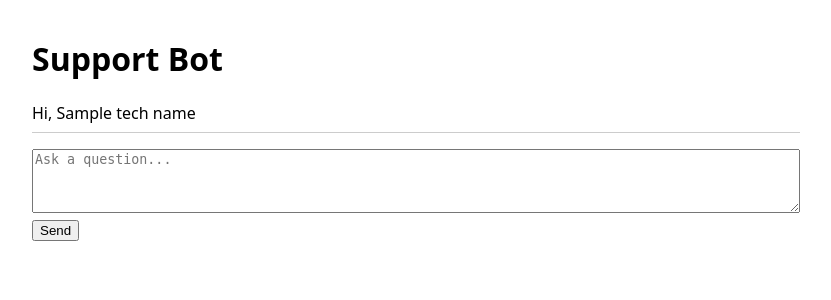
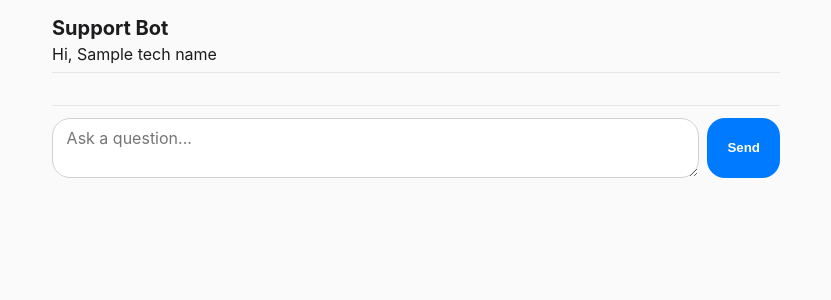
Before and after one commit to tmhoule/support-bot, a FastAPI app: template templates/chat.html in a window 1280 px wide. Shown: the top 300 px of the page, without its empty margins (224-1055 px from the left). Run offline with FastAPI, Linux system fonts and the light colour scheme; the template is opened without the code that fills it: most values are stand-ins (such as "Sample title", 1, 10 or a date in 2020); parts of the project's set-up code (start-up, migrations or seed data) failed here and were passed over.

Commit message:
feat(ui): style chat as iMessage-like bubbles (user right blue, assistant left gray)

```diff
--- a/static/styles.css
+++ b/static/styles.css
@@ -1,12 +1,93 @@
 * { box-sizing: border-box; }
-body { font-family: system-ui, sans-serif; max-width: 800px; margin: 0 auto; padding: 1rem; }
-header { border-bottom: 1px solid #ccc; padding-bottom: 0.5rem; margin-bottom: 1rem; }
-.msg { padding: 0.75rem; margin: 0.5rem 0; border-radius: 6px; }
-.msg-user { background: #e8f0fe; }
-.msg-assistant { background: #f5f5f5; }
-.role { font-size: 0.8rem; color: #666; margin-bottom: 0.25rem; }
-textarea { width: 100%; min-height: 4rem; }
-.name-form input { padding: 0.5rem; }
-.banner { background: #fff3cd; border: 1px solid #ffeeba; padding: 0.5rem; margin-top: 0.5rem; border-radius: 4px; }
+body {
+  font-family: -apple-system, BlinkMacSystemFont, "Segoe UI", system-ui, sans-serif;
+  max-width: 760px;
+  margin: 0 auto;
+  padding: 1rem;
+  background: #fafafa;
+  color: #1c1c1e;
+}
+header { border-bottom: 1px solid #e5e5ea; padding-bottom: 0.5rem; margin-bottom: 1rem; }
+header h1 { margin: 0 0 0.25rem; font-size: 1.25rem; }
+
+/* --- Chat transcript --- */
+#transcript {
+  display: flex;
+  flex-direction: column;
+  gap: 0.4rem;
+  margin-bottom: 1rem;
+}
+.msg {
+  max-width: 75%;
+  display: flex;
+  flex-direction: column;
+}
+.msg .role { display: none; } /* hide "user"/"assistant" labels in chat view */
+.msg .content {
+  padding: 0.55rem 0.85rem;
+  border-radius: 18px;
+  line-height: 1.35;
+  white-space: pre-wrap;
+  word-wrap: break-word;
+}
+.msg-user {
+  align-self: flex-end;
+  align-items: flex-end;
+}
+.msg-user .content {
+  background: #007aff;
+  color: white;
+  border-bottom-right-radius: 4px; /* "tail" */
+}
+.msg-assistant {
+  align-self: flex-start;
+  align-items: flex-start;
+}
+.msg-assistant .content {
+  background: #e5e5ea;
+  color: #1c1c1e;
+  border-bottom-left-radius: 4px; /* "tail" */
+}
+
+/* --- Compose form --- */
+#chat-form {
+  display: flex;
+  gap: 0.5rem;
+  position: sticky;
+  bottom: 0;
+  background: #fafafa;
+  padding: 0.75rem 0;
+  border-top: 1px solid #e5e5ea;
+}
+#chat-form textarea {
+  flex: 1;
+  min-height: 2.5rem;
+  max-height: 10rem;
+  padding: 0.55rem 0.85rem;
+  border: 1px solid #d1d1d6;
+  border-radius: 18px;
+  resize: vertical;
+  font-family: inherit;
+  font-size: 1rem;
+}
+#chat-form button {
+  padding: 0 1.25rem;
+  border: none;
+  border-radius: 18px;
+  background: #007aff;
+  color: white;
+  font-weight: 600;
+  cursor: pointer;
+}
+#chat-form button:hover { background: #0062cc; }
+
+/* --- Name prompt --- */
+.name-form { display: flex; flex-direction: column; gap: 0.5rem; align-items: flex-start; }
+.name-form input { padding: 0.5rem 0.75rem; border: 1px solid #d1d1d6; border-radius: 6px; font-size: 1rem; }
+.name-form button { padding: 0.5rem 1rem; border: none; border-radius: 6px; background: #007aff; color: white; cursor: pointer; }
+
+/* --- Misc --- */
+.banner { background: #fff3cd; border: 1px solid #ffeeba; padding: 0.5rem; margin-top: 0.5rem; border-radius: 6px; }
 table.convos { width: 100%; border-collapse: collapse; }
-table.convos td, table.convos th { border-bottom: 1px solid #eee; padding: 0.5rem; text-align: left; }
+table.convos td, table.convos th { border-bottom: 1px solid #e5e5ea; padding: 0.5rem; text-align: left; }
+table.convos a { color: #007aff; text-decoration: none; }
```
